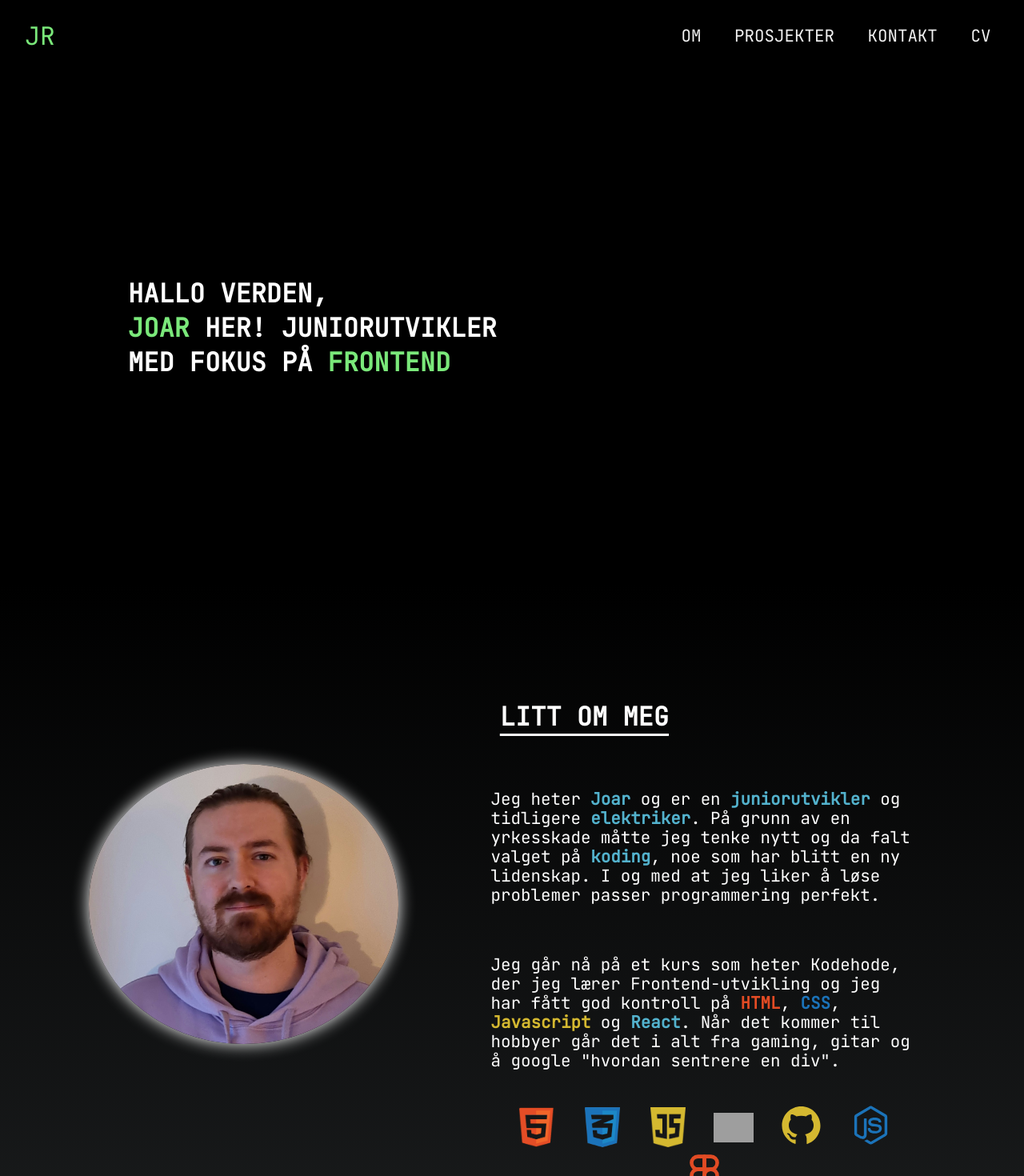
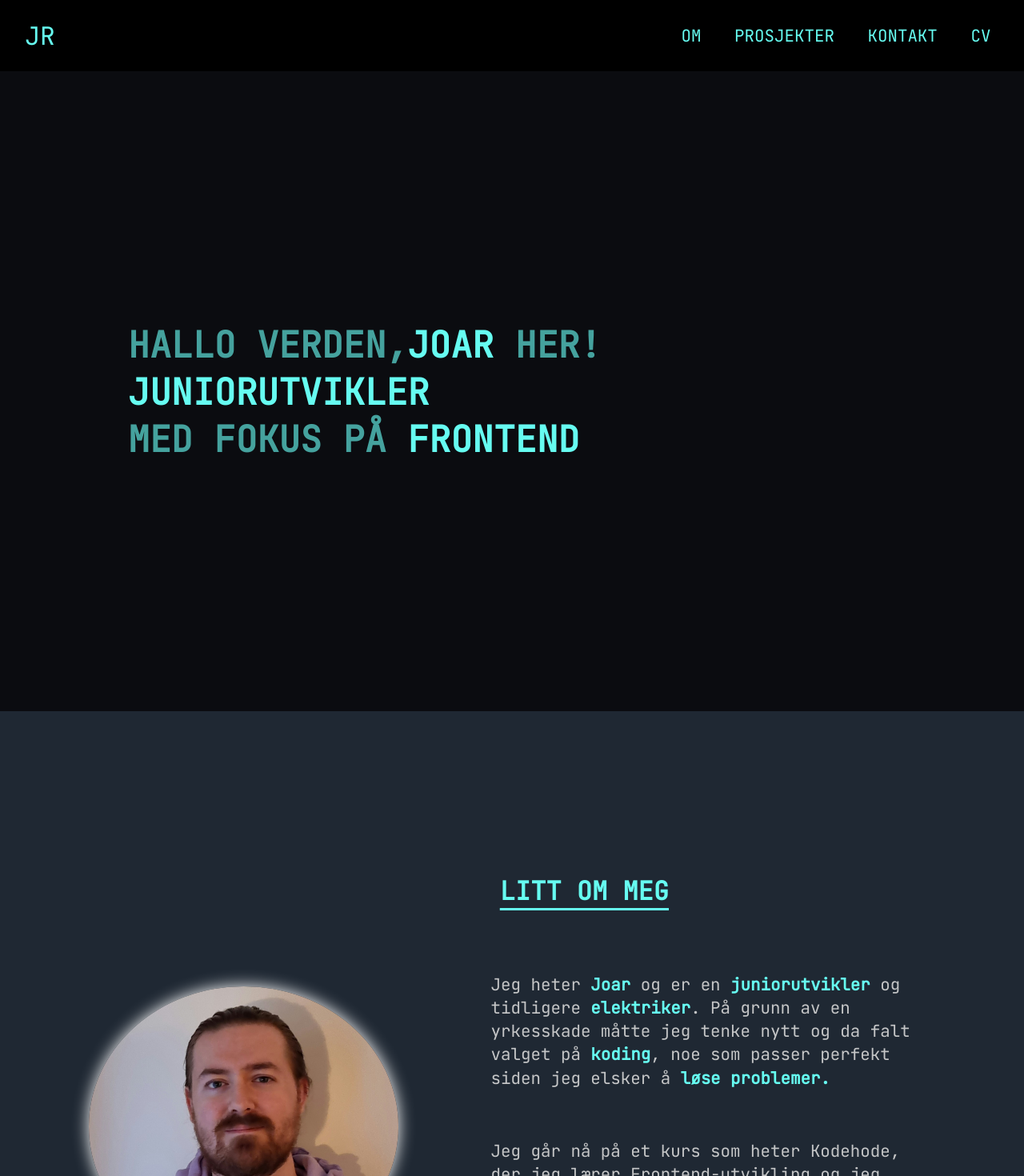
Before and after one commit to joar1/Portfolio, a React (Create React App) app: page / in a window 1280 px wide. Shown: the top 1470 px of the page at 80% size. Built offline with nearby package versions, Linux system fonts and the light colour scheme; grey boxes are pictures that could not be loaded.

Commit message:
backgrounds

```diff
--- a/src/components/ContactForm.jsx
+++ b/src/components/ContactForm.jsx
@@ -61,11 +61,9 @@ const ContactForm = () => {
 export default ContactForm;
 
 const ContactContainer = styled.div`
-	background: linear-gradient(
-		0deg,
-		rgba(27, 29, 30, 1) 0%,
-		rgba(0, 0, 0, 1) 100%
-	);
+	height: 80vh;
+	padding: 5em 0;
+	background-color: #1f2833;
 	@media (max-width: 768px) {
 		display: grid;
 		grid-template-columns: 1fr;
@@ -79,26 +77,23 @@ const ContactWrapper = styled.div`
 	margin: 0 auto;
 	width: 90%;
 	padding: 2em;
-	background: linear-gradient(
-		0deg,
-		rgba(27, 29, 30, 1) 0%,
-		rgba(0, 0, 0, 1) 100%
-	);
 	color: white;
 `;
 
 const ContactDiv = styled.div`
-	margin: 0 auto;
+	margin: 3em auto;
 	text-align: left;
 	color: white;
 	h2 {
 		text-decoration: underline;
 		text-underline-offset: 0.4em;
 		font-size: 3em;
+		color: #66fcf1;
 	}
 	p {
 		font-size: 1.3em;
 		padding: 1em 0;
+		color: #66fcf1;
 	}
 `;
 
@@ -135,13 +130,14 @@ const StyledContactForm = styled.div`
 		label {
 			margin-top: 1.2em;
 			padding-bottom: 0.2em;
-			color: rgb(122, 232, 122);
+			/* color: rgb(122, 232, 122); */
+			color: #66fcf1;
 		}
 		input[type='submit'] {
 			margin-top: 2em;
 			margin-bottom: 4em;
 			background: green;
-			width: 100%;
+			max-width: 100%;
 			margin: 2em auto;
 			color: white;
 			border: none;
@@ -159,9 +155,10 @@ const SpanLine = styled.span`
 	display: block;
 	align-items: center;
 	margin: 50px auto;
-	height: 320px;
-	width: 2px;
-	background-color: rgb(122, 232, 122);
+	height: 25em;
+	width: 0.2em;
+	/* background-color: rgb(122, 232, 122); */
+	background-color: #66fcf1;
 	@media (max-width: 768px) {
 		margin: 100px auto;
 		height: 150px;
--- a/src/components/Footer.jsx
+++ b/src/components/Footer.jsx
@@ -35,7 +35,7 @@ export const Footer = () => {
 
 const FooterContainer = styled.div`
 	background: black;
-	color: #fff;
+	color: #66fcf1;
 	@media (max-width: 768px) {
 		max-width: 100%;
 	}
@@ -52,7 +52,7 @@ const FooterWrapper = styled.div`
 const FooterDiv = styled.div`
 	text-align: left;
 	h4 {
-		color: rgb(122, 232, 122);
+		/* color: rgb(122, 232, 122); */
 		cursor: pointer;
 		font-size: 1.4em;
 	}
@@ -61,11 +61,12 @@ const FooterDiv = styled.div`
 const FooterSoMe = styled.div`
 	display: flex;
 	display: inline-block;
-	list-style: none;
-	color: rgb(122, 232, 122);
+	/* color: rgb(122, 232, 122); */
+	color: #66fcf1;
 	a {
-		color: rgb(122, 232, 122);
+		/* color: rgb(122, 232, 122); */
+		color: #66fcf1;
 		font-size: 2.5em;
-		margin: 0 0.2em;
+		margin-left: 0.4em;
 	}
 `;
--- a/src/components/Navbar.jsx
+++ b/src/components/Navbar.jsx
@@ -36,7 +36,8 @@ const StyledNavbar = styled.nav`
 	justify-content: space-between;
 	padding: 0.5em 0;
 	background: black;
-	color: rgb(122, 232, 122);
+	/* color: rgb(122, 232, 122); */
+	color: #66fcf1;
 	font-size: 1.3em;
 	@media (max-width: 768px) {
 		font-size: 2vh;
@@ -63,10 +64,11 @@ const ListContainer = styled.div`
 const StyledA = styled.a`
 	padding: 0 2em 0 0;
 	text-decoration: none;
-	color: #f1f1f1;
+	color: #66fcf1;
 	&:hover {
-		color: rgb(122, 232, 122);
-		text-shadow: green 1px 0 10px;
+		/* color: rgb(122, 232, 122);
+		text-shadow: green 1px 0 10px; */
+		/* color: #45a29e; */
 		text-decoration: underline;
 		text-underline-offset: 0.4em;
 		text-decoration-thickness: 0.1em;
--- a/src/components/ProjectCard.jsx
+++ b/src/components/ProjectCard.jsx
@@ -18,7 +18,7 @@ export function ProjectCard(props) {
 }
 
 const CardContainer = styled.div`
-	margin: 0 auto;
+	margin: 8em auto;
 	width: 80%;
 	line-height: 1.5;
 	@media (max-width: 768px) {
@@ -77,8 +77,9 @@ const InfoWrapper = styled.div`
 const StyledH3 = styled.h3`
 	font-size: 2em;
 	margin-top: 0;
-	color: rgb(122, 232, 122);
-	text-shadow: green 1px 0 20px;
+	/* color: rgb(122, 232, 122); */
+	/* text-shadow: green 1px 0 20px; */
+	color: #66fcf1;
 `;
 const StyledP1 = styled.p`
 	text-align: left;
--- a/src/pages/AboutPage.jsx
+++ b/src/pages/AboutPage.jsx
@@ -19,9 +19,9 @@ const About = () => {
 						Jeg heter {<span>Joar</span>} og er en {<span>juniorutvikler</span>}{' '}
 						og tidligere
 						{<span> elektriker</span>}. På grunn av en yrkesskade måtte jeg
-						tenke nytt og da falt valget på {<span>koding</span>}, noe som har
-						blitt en ny lidenskap. I og med at jeg liker å løse problemer passer
-						programmering perfekt.{<br />}
+						tenke nytt og da falt valget på {<span>koding</span>}, noe som
+						passer perfekt siden jeg elsker å <span>løse problemer.</span>{' '}
+						{<br />}
 					</p>
 					<p>
 						Jeg går nå på et kurs som heter Kodehode, der jeg lærer
@@ -54,22 +54,19 @@ const AboutContainer = styled.div`
 	max-width: 100%;
 	margin: 0 auto;
 	padding: 5em 0;
-	background: linear-gradient(
-		0deg,
-		rgba(27, 29, 30, 1) 0%,
-		rgba(0, 0, 0, 1) 100%
-	);
-	color: white;
+	background-color: #1f2833;
+	color: #c5c6c7;
 `;
 
 const AboutMe = styled.section`
 	display: flex;
 	justify-content: space-around;
 	width: 90%;
-	margin: 1em auto;
+	margin: 0 auto;
+	padding: 4em 0;
 	line-height: 1.5em;
 	span {
-		color: #53b2cd;
+		color: #66fcf1;
 		font-weight: bolder;
 	}
 	@media (max-width: 768px) {
@@ -85,7 +82,7 @@ const AboutMe = styled.section`
 `;
 
 const PictureOfMe = styled.img`
-	margin-top: 130px;
+	margin-top: 200px;
 	height: 350px;
 	object-fit: contain;
 	box-shadow: 0px 0px 20px #fff;
@@ -100,11 +97,13 @@ const PictureOfMe = styled.img`
 
 const AboutText = styled.div`
 	width: 50%;
+	line-height: 1.4;
 	h2 {
 		padding: 1em;
 		text-decoration: underline;
 		text-underline-offset: 0.3em;
 		font-size: 2em;
+		color: #66fcf1;
 	}
 	h3 {
 		text-align: center;
--- a/src/pages/HeaderPage.jsx
+++ b/src/pages/HeaderPage.jsx
@@ -6,8 +6,8 @@ const HeaderPage = () => {
 			<PageContainer>
 				<Header>
 					<h1>
-						HALLO VERDEN, {<br />}
-						<span>JOAR</span> HER! JUNIORUTVIKLER {<br />} MED FOKUS PÅ{' '}
+						HALLO VERDEN,<span>JOAR</span> HER! {<br />}
+						<span>JUNIORUTVIKLER</span> {<br />} MED FOKUS PÅ{' '}
 						<span>FRONTEND</span>
 					</h1>
 				</Header>
@@ -23,16 +23,18 @@ const PageContainer = styled.header`
 	flex-direction: column;
 	justify-content: center;
 	max-width: 100%;
-	height: 80vh;
-	color: white;
-	text-shadow: black 0px 0px 2px;
-	background: black;
+	height: 100vh;
+	/* color: white; */
+	color: #45a29e;
+	/* background-color: #1f2833; */
+	background: #0b0c10;
+
 	h1 {
-		font-size: 2em;
+		font-size: 2.8em;
 		margin: 0 auto;
 	}
 	span {
-		color: rgb(122, 232, 122);
+		color: #66fcf1;
 		text-shadow: none;
 	}
 	@media (max-width: 768px) {
--- a/src/pages/ProjectsPage.jsx
+++ b/src/pages/ProjectsPage.jsx
@@ -41,21 +41,22 @@ export const Projects = () => {
 
 const ProjectContainer = styled.div`
 	margin: 0em auto;
-	padding: 1em 0;
+	padding: 6em 0;
 	color: white;
-	background: linear-gradient(
+	/* background: linear-gradient(
 		0deg,
 		rgba(0, 0, 0, 1) 0%,
 		rgba(27, 29, 30, 1) 100%
-	);
+	); */
 	h2 {
 		text-align: center;
 		text-decoration: underline;
 		text-underline-offset: 0.4em;
 		font-size: 4em;
 		margin-bottom: 1em;
-		color: rgb(122, 232, 122);
-		text-shadow: green 1px 0 10px;
+		/* color: rgb(122, 232, 122); */
+		/* text-shadow: green 1px 0 10px; */
+		color: #66fcf1;
 	}
 	p {
 		font-size: 1.3em;
```
